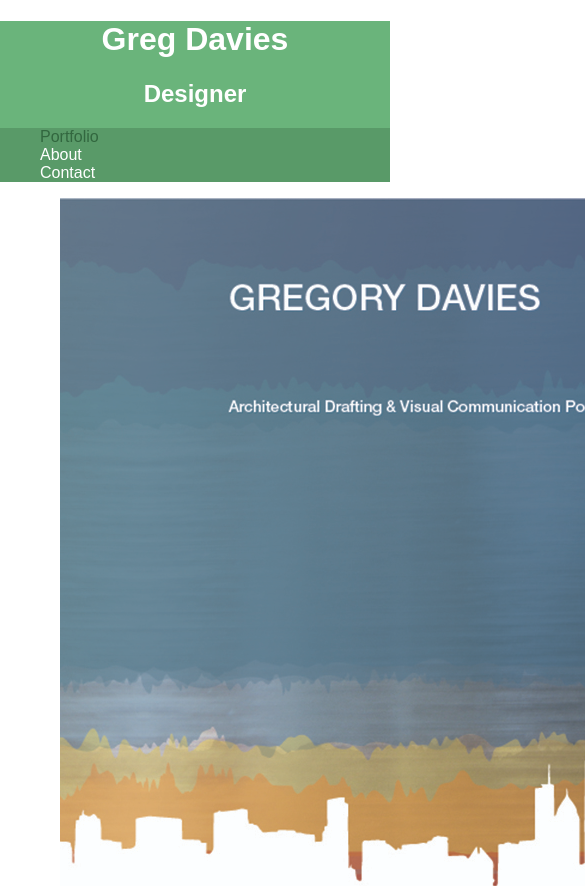
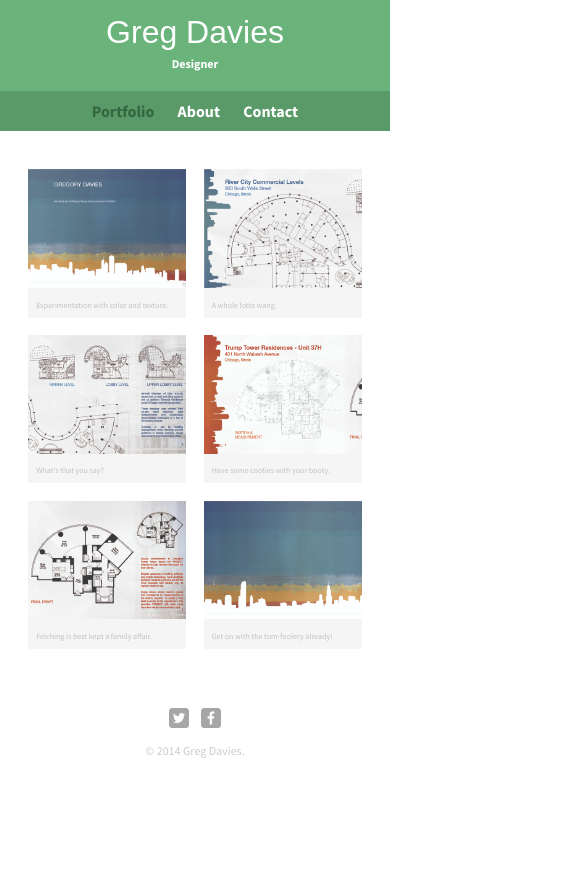
Before and after one commit to Grisha5/HTML, a plain HTML site: page index.html in a window 390 px wide. Shown: the top 886 px of the page, 585 px wide, since content can reach past the window. After the commit the page ends 844 px from the top, so only its background shows below. Drawn offline with Linux system fonts and the light colour scheme; a web font is replaced by a local one.

Commit message:
Added responsive float & fixes

```diff
--- a/css/main.css
+++ b/css/main.css
@@ -1,6 +1,10 @@
  /**************************
 GENERAL
  ***************************/
+
+body {
+	font-family: 'Source Sans Pro', sans-serif;
+}
 
 #wrapper {
 	max-width: 940px;
@@ -8,58 +12,151 @@ GENERAL
 	padding: 0 5%;
 }
 
-a {
-	text-decoration: none;
-	color: #6ab47b;
+img {
+	max-width: 100%;
 }
 
  /**************************
 HEADING
  ***************************/
 
+header {
+	float: left;
+	margin: 0 0 30px 0;
+	padding: 5px 0 0 0;
+	width: 100%;
+}
+
 #logo {
 	text-align: center;
 	margin: 0;
 }
 
+h1 {
+	font-family: 'Hammersmith One', sans-serif;
+	margin: 15px 0;
+	font-size: 2em;
+	font-weight: normal;
+	line-height: 0.8em;
+}
+
+h2 {
+	font-size: .75em;
+	margin: -5px 0 0;
+}
+
+/* placeholder text*/
+h3 {
+	text-align: center;
+}
+
+ /**************************
+NAVIGATION
+ ***************************/
+
+nav {
+	text-align: center;
+	padding: 10px 0;
+	margin: 20px 0 0;
+}
+
+#navigation {
+    list-style-type: none;
+    margin: 0 10px;
+    padding: 0;
+}
+
+nav li {
+	display: inline-block;
+}
+
+nav a {
+	font-weight: 800;
+	padding: 15px 10px;
+}
+
+/**************************
+FOOTER
+ ***************************/
+
+footer {
+	font-size: 0.75em;
+	text-align: center;
+	clear: both;
+	padding-top: 50px;
+	color: #ccc;
+}
+
+.social-icon {
+	width: 20px;
+	height: 20px;
+	margin: 0 5px;
+}
+
+ /**************************
+PAGE: PORTFOLIO
+ ***************************/
+
+#gallery {
+	margin: 0;
+	padding: 0;
+	list-style: none;
+}
+
+#gallery li {
+	float: left;
+	width: 45%;
+	margin: 2.5%;
+	background-color: #f5f5f5;
+	color: #bdc3c7;
+}
+
+#gallery li a p {
+	margin: 0;
+	padding: 5%;
+	font-size: 0.5em;
+	color: #bdc3c7;
+}
+
+
  /**************************
 COLORS
  ***************************/
 
+/* site body */
 body {
 	background: #fff;
 	color: #999;
 }
 
+/* green header */
 header {
 	background: #6ab47b;
 	border-color: #599a68;
 }
 
+/* navigation */
+nav {
+	background: #599a68;
+}
+
+/* logo text */
 h1, h2 {
 	color: #fff;
 }
 
-h3 {
-	text-align: center;
+/* links */
+a {
+	text-decoration: none;
+	color: #6ab47b;
 }
 
-nav {
-	background: #599a68;
-}
-
+/* nav visited */
 nav a, nav a:visited {
 	color: #fff;
 }
 
+/* nav selected */
 nav a.selected, nav a:hover {
 	color: #32673f;
 }
-
- /**************************
-FONTS
- ***************************/
-
-ul {
-    list-style-type: none;
-}
--- a/index.html
+++ b/index.html
@@ -4,6 +4,7 @@
 		<meta charset="utf-8">
 		<title>Greg Davies | Designer</title>
 		<link rel="stylesheet" href="css/normalize.css">
+		<link href='http://fonts.googleapis.com/css?family=Source+Sans+Pro:400,400italic,700italic,700,300,300italic|Hammersmith+One' rel='stylesheet' type='text/css'>
 		<link rel="stylesheet" href="css/main.css">
 	</head>
 	<body>
@@ -13,7 +14,7 @@
 				<h2>Designer</h2>
 			</a>
 			<nav>
-				<ul>
+				<ul id="navigation">
 					<li><a href="index.html" class="selected">Portfolio</a></li>
 					<li><a href="about.html">About</a></li>
 					<li><a href="contact.html">Contact</a></li>
@@ -22,7 +23,7 @@
 		</header>
 		<div id="wrapper">
 			<section>
-				<ul>
+				<ul id="gallery">
 					<li>
 						<a href="img/numbers-01.jpg">
 							<img src="img/numbers-01.jpg" alt="">
@@ -62,8 +63,8 @@
 				</ul>
 			</section>
 			<footer>
-				<a href="http://www.twitter.com/gregeddied"><img src="img/twitter-wrap.png" alt="Twitter Logo"></a>
-				<a href="http://www.facebook.com/gregoryeddavies"><img src="img/facebook-wrap.png" alt="Facebook Logo"></a>
+				<a href="http://www.twitter.com/gregeddied"><img src="img/twitter-wrap.png" alt="Twitter Logo" class="social-icon"></a>
+				<a href="http://www.facebook.com/gregoryeddavies"><img src="img/facebook-wrap.png" alt="Facebook Logo" class="social-icon"></a>
 				<p>&copy; 2014 Greg Davies.</p>
 			</footer>
 		</div>
```
